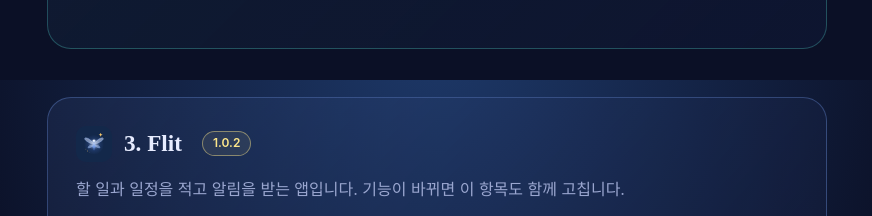
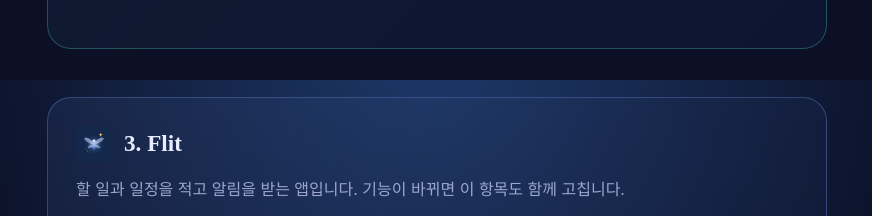
Before and after one commit to Morph-house/Morph-house.github.io, a plain HTML site: page privacy.html in a window 1280 px wide. Shown: the part 1520-1736 px from the top of the page, without its empty margins (203-1075 px from the left). Drawn offline with Linux system fonts and the light colour scheme; no server answers; a web font is replaced by a local one.

Commit message:
개인정보처리방침에서 Flit 버전 배지 제거
Co-Authored-By: Claude Haiku 5.5 <noreply@anthropic.com>

```diff
--- a/privacy.html
+++ b/privacy.html
@@ -75,7 +75,7 @@
     </section>
 
     <section id="flit" class="app-policy" style="--accent:#7FA8FF">
-      <h2><img src="assets/flit.svg" alt="" width="36" height="36"> 3. Flit <em class="badge" data-release="Morph-house/Flit-releases">1.0.2</em></h2>
+      <h2><img src="assets/flit.svg" alt="" width="36" height="36"> 3. Flit</h2>
       <p>할 일과 일정을 적고 알림을 받는 앱입니다. 기능이 바뀌면 이 항목도 함께 고칩니다.</p>
       <table>
         <thead><tr><th>다루는 정보</th><th>쓰는 곳</th><th>저장 위치</th></tr></thead>
```
